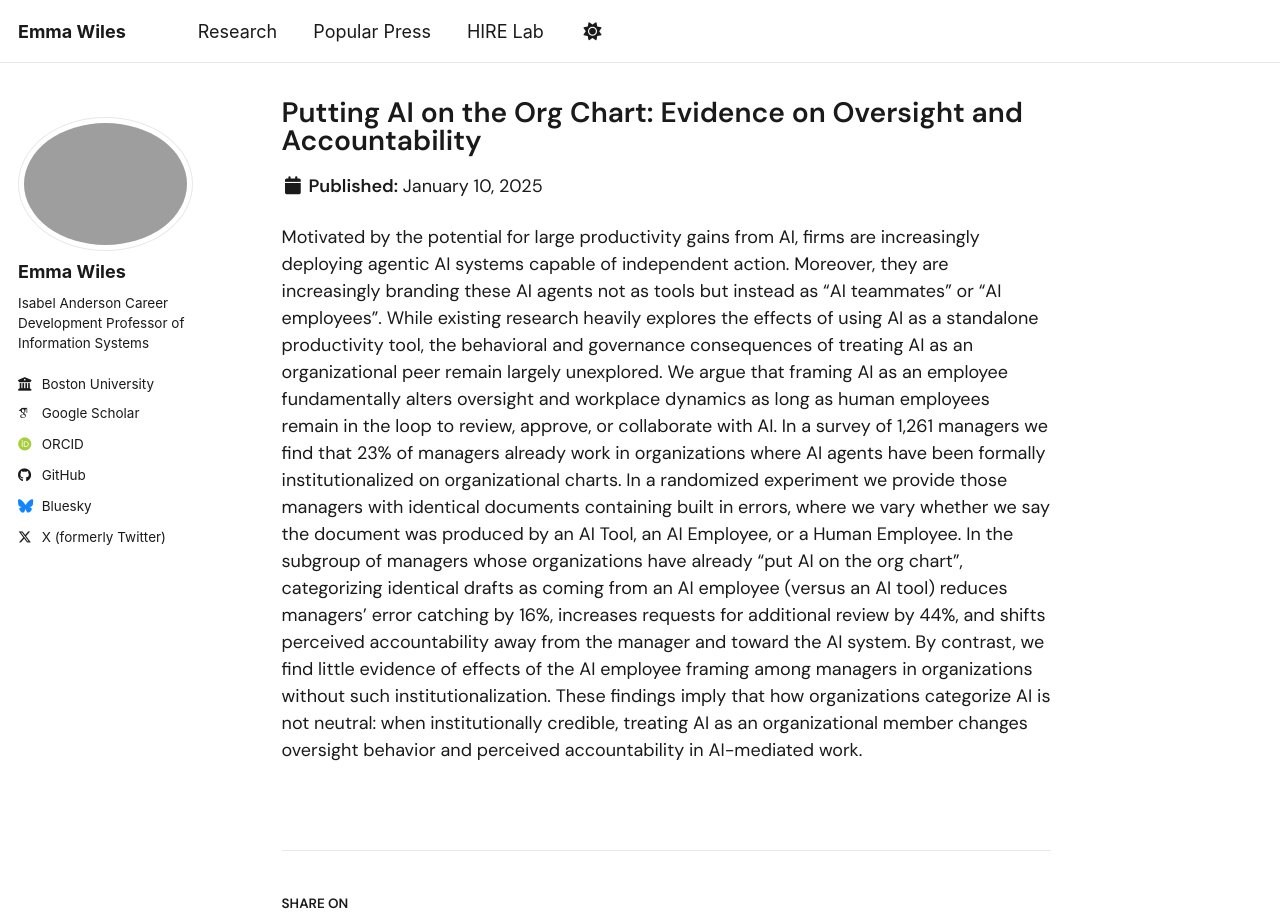
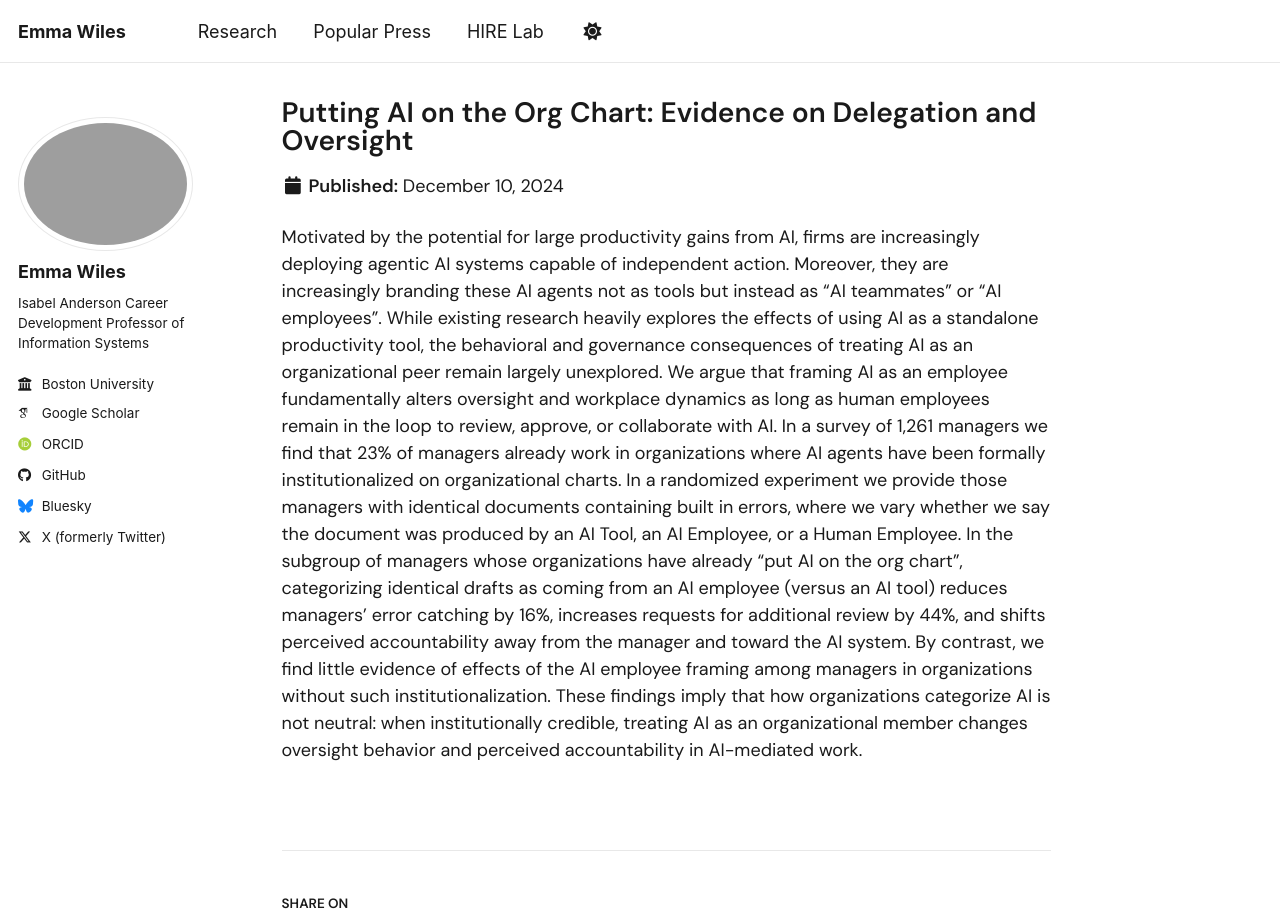
Before and after one commit to emmawiles/emmawiles.github.io, a Jekyll site: the page built from _publications/ai-org-chart.md, in a window 1280 px wide and 1388 px high. Shown: the top 920 px of the window. Built offline with Jekyll 4.4.1, drawn with Linux system fonts in a browser that asks for light colours; some web fonts are replaced; a script bundle is joined from its source files by our own code; library files that are not in the unit come from our copies.

Commit message:
get rid of url

```diff
--- a/_publications/ai-org-chart.md
+++ b/_publications/ai-org-chart.md
@@ -1,12 +1,12 @@
 ---
-title: "Putting AI on the Org Chart: Evidence on Oversight and Accountability"
+title: "Putting AI on the Org Chart: Evidence on Delegation and Oversight"
 collection: publications
 category: working_papers
 permalink: /publication/ai-org-chart
 excerpt: "In a randomized experiment of senior managers, we find that framing AI as an employee rather than a tool reduces managers oversight and shifts their perceived accountability away from themselves — but only in firms that have already formally institutionalized AI agents on their org charts."
-date: 2025-01-10
+date: 2024-12-10
 venue:
-paperurl: 'https://emmawiles.github.io/storage/ai_employee.pdf'
+paperurl:
 coauthors: 'Megan Hsu, Julie Bedard, and Matt Kropp'
 so_what: "Way more companies have 'AI employees' than you think — and this choice has real consequences for how carefully humans oversee AI mediated work"
 ---
```
